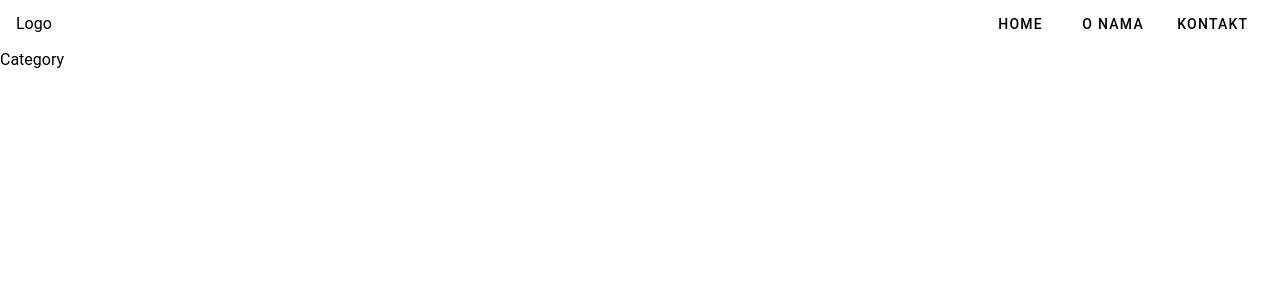
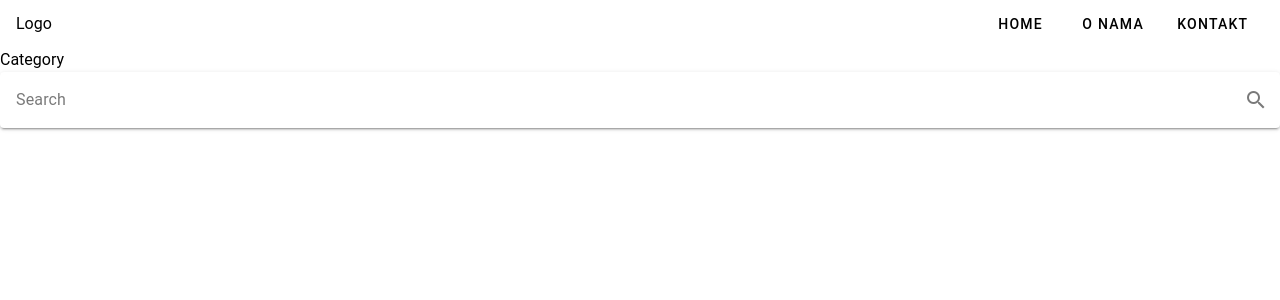
Before and after one commit to ProXyTG/sezonac-frontend, a Vue app: page /category in a window 1280 px wide. Shown: the top 300 px of the page. Built offline with nearby package versions, Linux system fonts and the light colour scheme.

Commit message:
feat: :sparkles: Implement SearchBar + MaterialUi Icons
Implement SearchBar + MaterialUi Icons

```diff
--- a/package.json
+++ b/package.json
@@ -16,11 +16,13 @@
     "format": "prettier --write src/"
   },
   "dependencies": {
+    "@mdi/font": "^7.3.67",
     "vue": "^3.3.4",
     "vue-router": "^4.2.5",
     "vuetify": "^3.4.4"
   },
   "devDependencies": {
+    "@fortawesome/fontawesome-free": "^6.5.1",
     "@rushstack/eslint-patch": "^1.3.3",
     "@tsconfig/node18": "^18.2.2",
     "@types/node": "^18.18.5",
--- /dev/null
+++ b/src/components/General/TextFields/SearchBar.vue
@@ -0,0 +1,39 @@
+<template>
+  <v-text-field
+		:loading="loading"
+		:label="label"
+		variant="solo"
+		append-inner-icon="mdi-magnify"
+		@click:append-inner="onClick"
+	></v-text-field>
+</template>
+
+<script lang="ts">
+import { defineComponent } from 'vue'
+
+export default defineComponent({
+  name: 'SearchBar',
+	props: {
+		label: { type: String, required: true, default() { return 'Search' } }
+	},
+	data() {
+		return {
+			loading: false
+		}
+	},
+	methods: {
+		onClick () {
+			this.loading = true
+
+			setTimeout(() => {
+				this.loading = false
+				this.loaded = true
+			}, 2000)
+		},
+	},
+})
+</script>
+
+<style lang="scss">
+
+</style>
--- a/src/main.ts
+++ b/src/main.ts
@@ -5,15 +5,25 @@ import router from './router'
 import '@/assets/scss/main.scss'
 
 // Vuetify
-import 'vuetify/styles'
-import { createVuetify } from 'vuetify'
-import * as components from 'vuetify/components'
-import * as directives from 'vuetify/directives'
+import "vuetify/styles";
+import { createVuetify } from "vuetify";
+import * as components from "vuetify/components";
+import * as directives from "vuetify/directives";
+
+// make sure to also import the coresponding css
+import "@mdi/font/css/materialdesignicons.css"; // Ensure you are using css-loader
+import "@fortawesome/fontawesome-free/css/all.css";
 
 const vuetify = createVuetify({
+	theme: {
+	  defaultTheme: "light",
+	},
+	icons: {
+	  defaultSet: "mdi",
+	},
 	components,
 	directives,
-})
+  });
 
 const app = createApp(App)
 
--- a/src/views/Categories/CategoryView.vue
+++ b/src/views/Categories/CategoryView.vue
@@ -1,15 +1,21 @@
 <template>
 	<div class="categoryView">
 		Category {{ currentCategory }}
+    <SearchBar />
 	</div>
 </template>
 
 <script lang="ts">
 import { defineComponent } from 'vue'
 import { useRoute } from 'vue-router'
+//Components
+import SearchBar from '@/components/General/TextFields/SearchBar.vue'
 
 export default defineComponent({
 	name: 'CategoryView',
+  components: {
+    SearchBar
+  },
 	data() {
 		return {
 			currentCategory: ''
```
Also changed, not shown: 1 other file (tests, documents, lock files or other folders).
